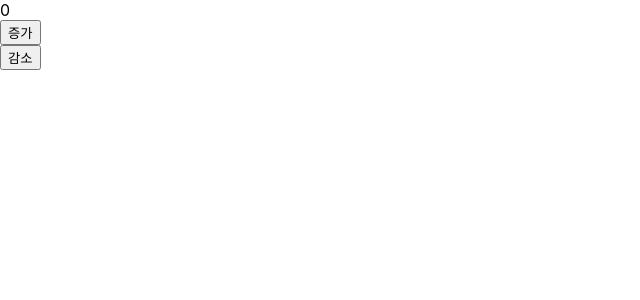
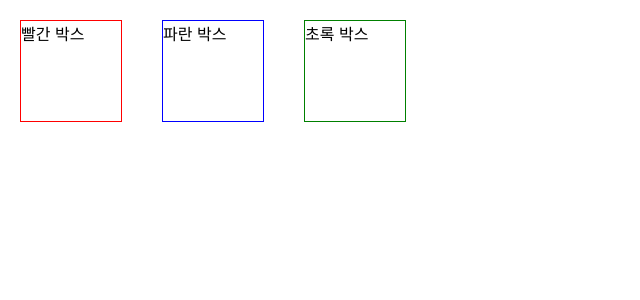
Before and after one commit to j-yesung/react-study, a React (Create React App) app in the folder go-react/: page / in a window 1280 px wide. Shown: the top 300 px of the page, without its empty margins (0-640 px from the left). Built offline with nearby package versions, Linux system fonts and the light colour scheme.

Commit message:
styled components 연습(1)

```diff
--- a/go-react/package.json
+++ b/go-react/package.json
@@ -6,9 +6,13 @@
     "@testing-library/jest-dom": "^5.14.1",
     "@testing-library/react": "^13.0.0",
     "@testing-library/user-event": "^13.2.1",
+    "components": "^0.1.0",
     "react": "^18.2.0",
     "react-dom": "^18.2.0",
     "react-scripts": "5.0.1",
+    "styled": "^1.0.0",
+    "styled-component": "^2.8.0",
+    "styled-components": "^6.1.0",
     "web-vitals": "^2.1.0"
   },
   "scripts": {
--- a/go-react/src/App.jsx
+++ b/go-react/src/App.jsx
@@ -1,31 +1,43 @@
-import React, { useState } from 'react';
+import './App.css';
+import styled from 'styled-components';
+
+const StContainer = styled.div`
+  display: flex;
+`;
+const StBox = styled.div`
+  width: 100px;
+  height: 100px;
+  border: 1px solid ${props => props.borderColor};
+  margin: 20px;
+`;
+
+// 박스의 색
+const boxList = ['red', 'blue', 'green'];
+
+// 색을 넣으면 이름 반환
+const getBoxName = color => {
+  switch (color) {
+    case 'red':
+      return '빨간 박스';
+    case 'blue':
+      return '파란 박스';
+    case 'green':
+      return '초록 박스';
+    default:
+      break;
+  }
+};
 
 function App() {
-  // react에서 변경해야할 값들은 state로 관리해줘야 함.
-  let [count, setCount] = useState(0);
-
   return (
-    <div>
-      <div>{count}</div>
-      <button
-        onClick={() => {
-          let plusConut = count + 1;
-          setCount(plusConut);
-        }}
-      >
-        증가
-      </button>
-      <br />
-      <button
-        onClick={() => {
-          let desCount = count - 1;
-          setCount(desCount);
-        }}
-      >
-        감소
-      </button>
-    </div>
+    <StContainer>
+      {boxList.map(box => {
+        return <StBox borderColor={box}>{getBoxName(box)}</StBox>;
+      })}
+    </StContainer>
   );
 }
 
+// props : 부모 컴포 -> 자식 컴포
+
 export default App;
```
Also changed, not shown: 1 other file (tests, documents, lock files or other folders).
